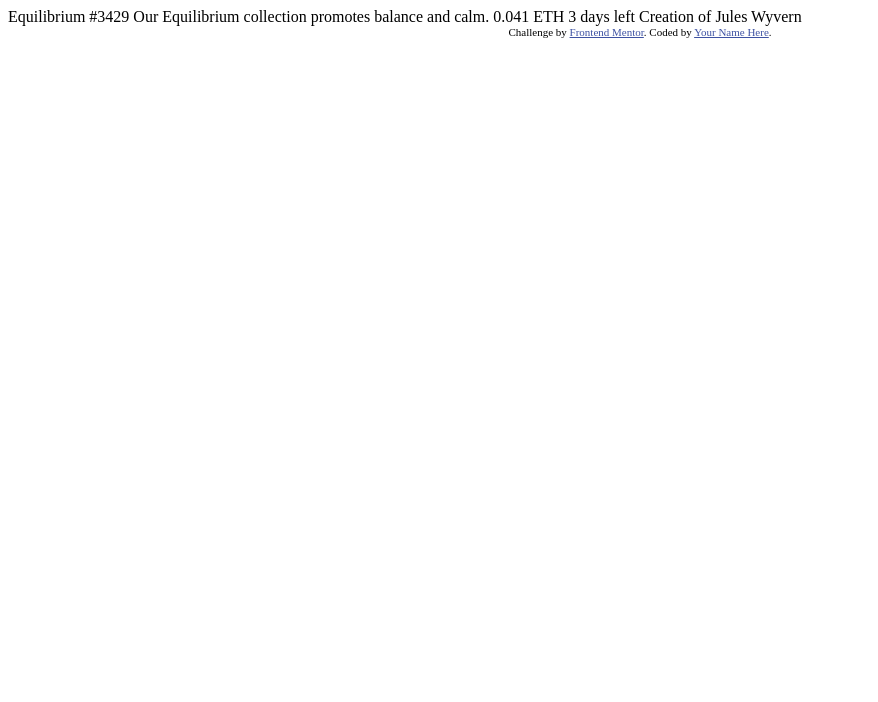
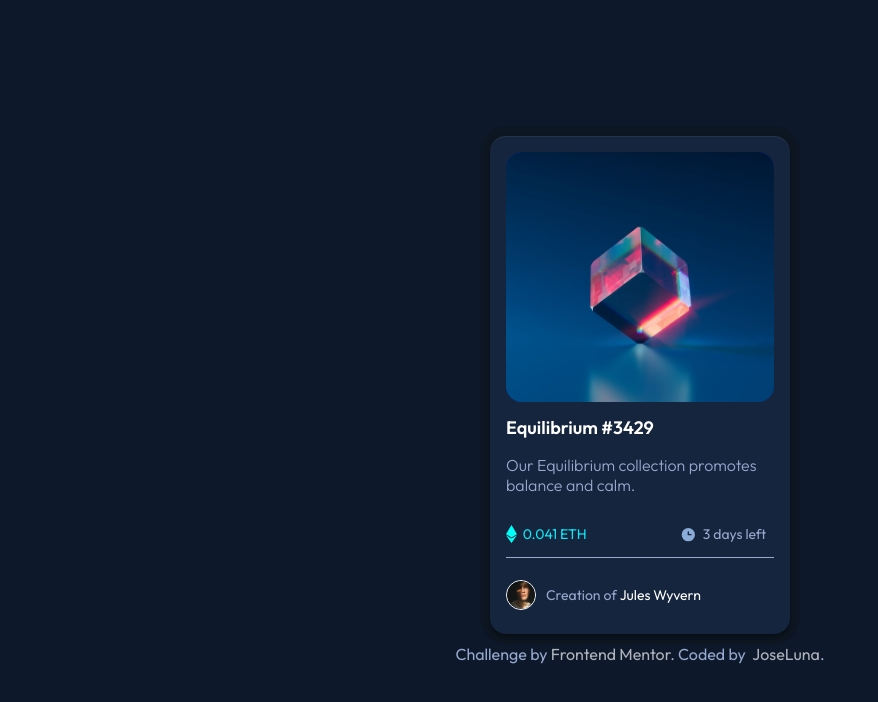
Before and after one commit to phoenixrx/nft-preview-card, a plain HTML site: page index.html in a window 1280 px wide. Shown: the whole page, without its empty margins (0-878 px from the left). Drawn offline with Linux system fonts and the light colour scheme.

Commit message:
Finalizado
Se terminaron de aplicar estilos css

```diff
--- /dev/null
+++ b/css/main.css
@@ -0,0 +1,143 @@
+@import url("https://fonts.googleapis.com/css2?family=Outfit:wght@300;400;600&display=swap");
+* {
+  box-sizing: border-box;
+}
+html,
+body {
+  height: 100%;
+  margin: 0;
+  padding: 0;
+  font-family: "Outfit";
+  color: white;
+  justify-content: center;
+  justify-items: center;
+  align-items: center;
+  align-content: center;
+  background-color: lightgray;
+  display: grid;
+  background-color: hsl(217, 54%, 11%);
+}
+main {
+  /* tarjeta */
+  max-width: 300px;
+  min-width: 100px;
+  min-height: 400px;
+  padding: 1em;
+  background-color: hsl(216, 50%, 16%);
+  border-radius: 1em;
+  /*display: flex;
+  align-items: top;
+  flex-direction: column;
+  justify-items: flex-start;*/
+  box-shadow: rgba(15, 15, 15, 0.281) 0px 0px 0px 10px,
+    rgba(2, 9, 17, 0.911) 0px 4px 6px -1px,
+    rgba(245, 243, 243, 0.08) 0px 1px 0px inset;
+}
+
+article main section.imagenes {
+  /* imagen */
+  display: flex;
+  flex-direction: column;
+  border-radius: 1em;
+  background-color: rgba(16, 49, 235, 0.767);
+  min-height: 250px;
+  cursor: pointer;
+}
+
+article main section div.contenedor {
+  display: flex;
+  flex-wrap: wrap;
+  border-radius: 1em;
+  /*align-items: center;
+  align-content: stretch;
+  justify-content: center;
+  height: var(--col-height);*/
+  min-height: 250px;
+  background-image: url("../images/image-equilibrium.jpg");
+  /*background-blend-mode: color-burn;*/
+  background-position: center;
+  background-size: cover;
+  opacity: 1;
+}
+
+article main section div div.ver {
+  position: relative;
+  z-index: 2;
+}
+.ver {
+  padding-top: 35%;
+  left: 39%;
+  opacity: 1;
+}
+.ver:hover {
+  opacity: 1;
+}
+
+.preview:hover {
+  opacity: 1;
+}
+.preview {
+  opacity: 0;
+}
+
+div.contenedor:hover {
+  opacity: 0.3;
+}
+
+h1.titulo {
+  font-weight: bold;
+  font-size: 18px;
+}
+p.texto {
+  font-weight: lighter;
+  font-size: 16px;
+  color: hsl(221, 36%, 70%);
+}
+p.precio {
+  display: flex;
+  align-items: center;
+  font-size: 14px;
+  color: hsl(184, 94%, 51%);
+  width: 124px;
+}
+p.tiempoR {
+  display: flex;
+  align-items: center;
+  padding-left: 50px;
+  font-size: 14px;
+  color: hsl(221, 36%, 70%);
+  justify-content: center;
+}
+
+div.subasta {
+  display: flex;
+  border-style: none none solid none;
+  border-width: 1px;
+  border-color: hsl(221, 36%, 70%);
+}
+p.creadorT {
+  color: hsl(221, 36%, 70%);
+  padding-left: 10px;
+}
+div.creador {
+  display: flex;
+  padding-top: 1em;
+  align-items: center;
+  font-size: 14px;
+}
+img.foto {
+  border: 1px solid;
+  width: 30px;
+  height: 30px;
+  border-radius: 50%;
+}
+div.attribution {
+  padding-top: 10px;
+  color: hsl(221, 36%, 70%);
+  text-decoration: none;
+}
+
+div.attribution a {
+  color: hsl(220, 10%, 71%);
+  text-decoration: none;
+}
--- a/index.html
+++ b/index.html
@@ -1,33 +1,51 @@
 <!DOCTYPE html>
 <html lang="en">
   <head>
-  <meta charset="UTF-8">
-  <meta name="viewport" content="width=device-width, initial-scale=1.0"> <!-- displays site properly based on user's device -->
+    <meta charset="UTF-8" />
+    <meta name="viewport" content="width=device-width, initial-scale=1.0" />
+    <!-- displays site properly based on user's device -->
 
-  <link rel="icon" type="image/png" sizes="32x32" href="./images/favicon-32x32.png">
+    <link
+      rel="icon"
+      type="image/png"
+      sizes="32x32"
+      href="./images/favicon-32x32.png"
+    />
 
     <title>Frontend Mentor | NFT preview card component</title>
-
-  <!-- Feel free to remove these styles or customise in your own stylesheet 👍 -->
-  <style>
-    .attribution { font-size: 11px; text-align: center; }
-    .attribution a { color: hsl(228, 45%, 44%); }
-  </style>
+    <link rel="stylesheet" href="css/main.css" />
+    <script src="js/main.js" defer></script>
   </head>
   <body>
+    <article class="card">
+      <main class="contexto">
+        <section class="imagenes">
+          <div class="contenedor">
+            <div class="ver">
+              <img class="preview" src="images/icon-view.svg" alt="" width="50" height="50"/>
+            </div>
+        </section>
 
-  Equilibrium #3429
-
+        <h1 class="titulo">Equilibrium #3429</h1>
+        <p class="texto">
           Our Equilibrium collection promotes balance and calm.
-
-  0.041 ETH
-  3 days left
-
-  Creation of Jules Wyvern
+        </p>
+        <div class="subasta">
+          <p class="precio"><img src="images/icon-ethereum.svg" alt="">&nbsp 0.041 ETH</p>
+          <p class="tiempoR"><img src="images/icon-clock.svg" alt="">&nbsp 3 days left</p>
+        </div>
+        <div class="creador">
+          <img class="foto" src="images/image-avatar.png" alt="creado por" />
+          <p class="creadorT">Creation of </p><p>&nbspJules Wyvern</p>
+        </div>
+      </main>
+    </article>
 
     <div class="attribution">
-    Challenge by <a href="https://www.frontendmentor.io?ref=challenge" target="_blank">Frontend Mentor</a>.
-    Coded by <a href="#">Your Name Here</a>.
+      Challenge by
+      <a href="https://www.frontendmentor.io?ref=challenge" target="_blank"
+        >Frontend Mentor</a
+      >. Coded by <a href="#">&nbspJoseLuna</a>.
     </div>
   </body>
 </html>
```
Also changed, not shown: js/main.js (added). Lines whose indentation alone changed are shown as unchanged.
